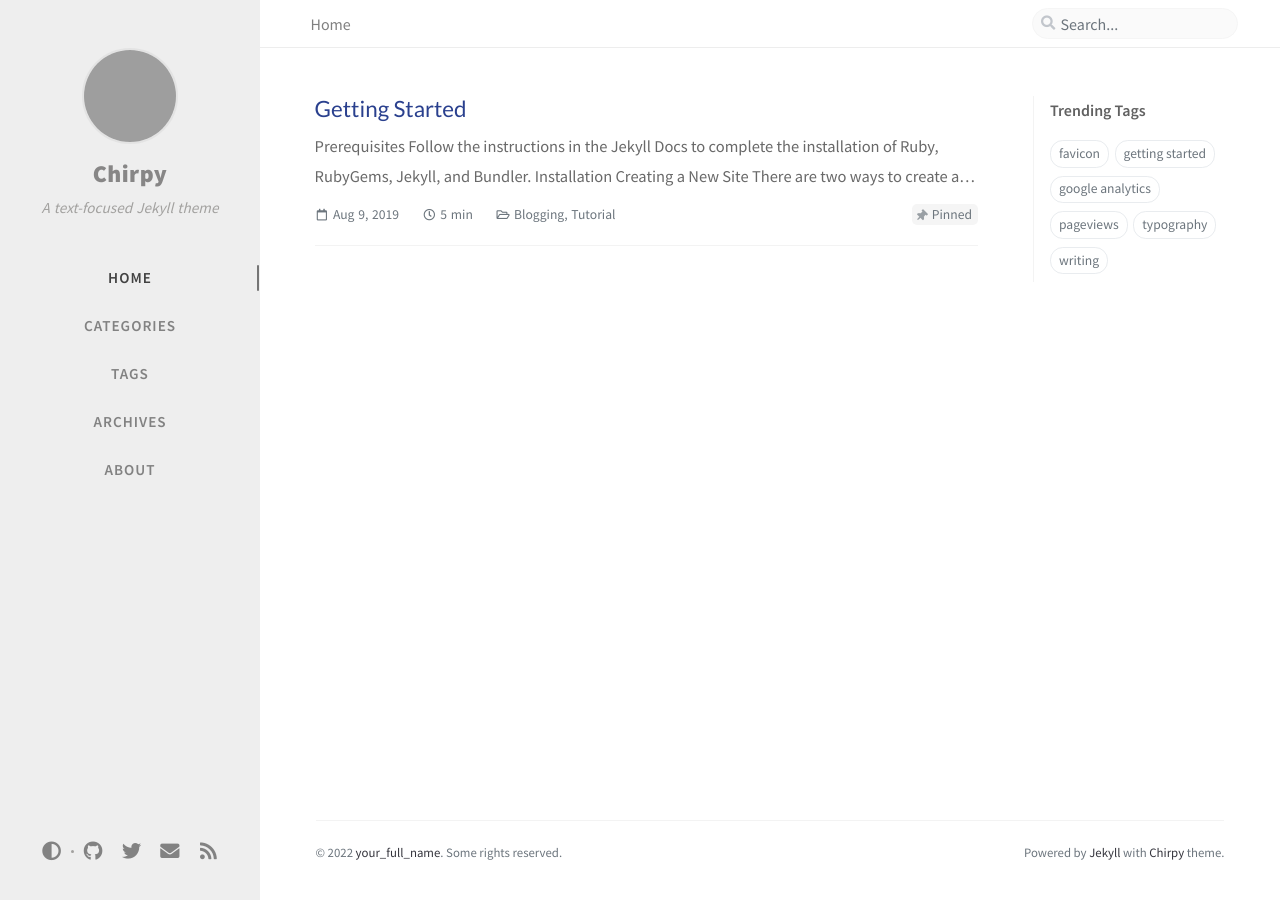
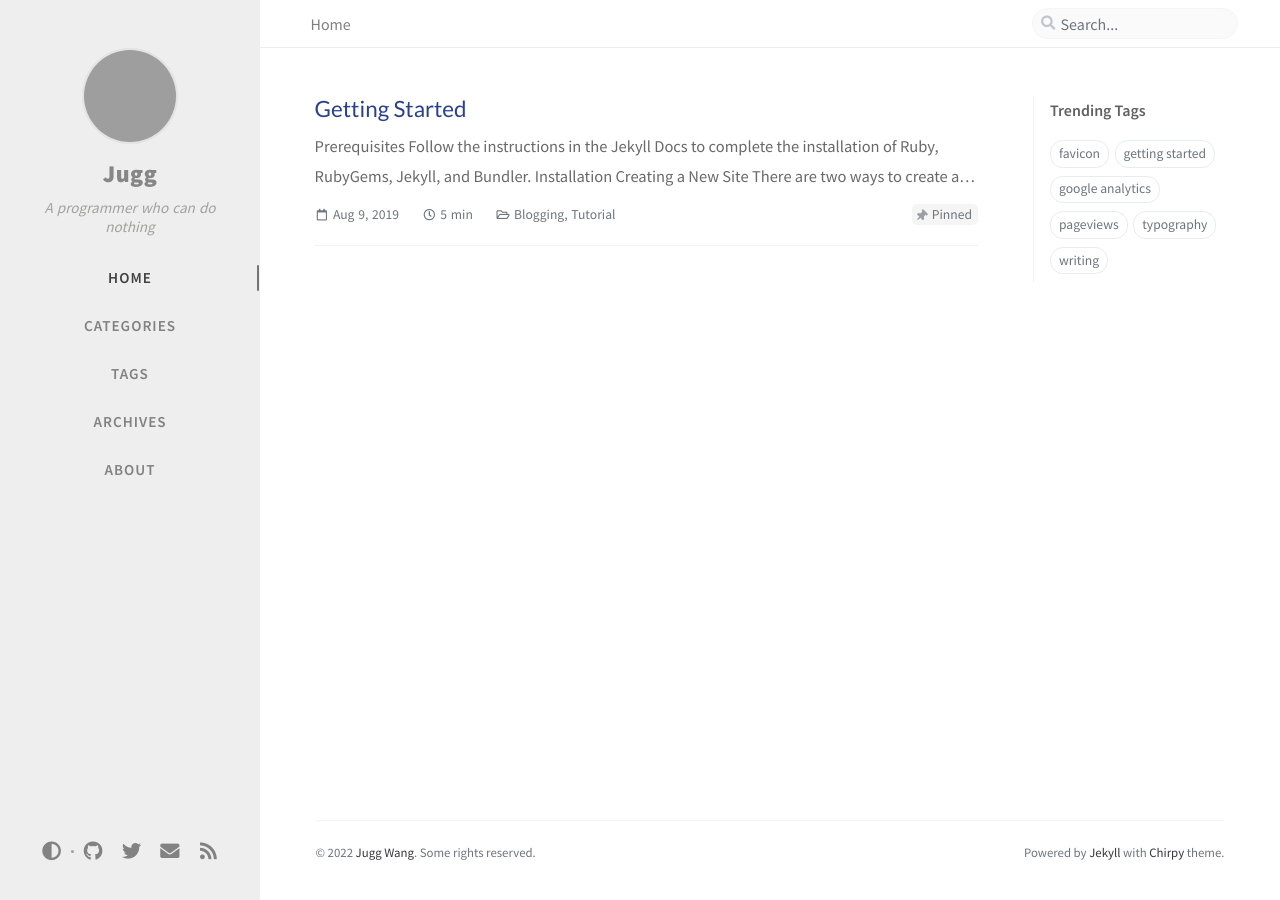
Before and after one commit to kekaiwang/kekaiwang.github.io, a Jekyll site: the page built from index.html, in a window 1280 px wide. Built offline with Jekyll 4.4.1, drawn with Linux system fonts in a browser that asks for light colours; nearby versions of some CDN libraries; comment, search, counter and statistics services are not loaded; grey boxes are pictures that could not be loaded.

Commit message:
init config

```diff
--- a/_config.yml
+++ b/_config.yml
@@ -18,33 +18,32 @@ timezone: Asia/Shanghai
 # jekyll-seo-tag settings › https://github.com/jekyll/jekyll-seo-tag/blob/master/docs/usage.md
 # ↓ --------------------------
 
-title: Chirpy                          # the main title
+title: Jugg                          # the main title
 
-tagline: A text-focused Jekyll theme   # it will display as the sub-title
+tagline: A programmer who can do nothing   # it will display as the sub-title
 
 description: >-                        # used by seo meta and the atom feed
-  A minimal, portfolio, sidebar,
-  bootstrap Jekyll theme with responsive web design
-  and focuses on text presentation.
+  wangkekai, kekaiwang, Jugg, 王铁匠,
+  A programmer who can do nothing.
 
 # fill in the protocol & hostname for your site, e.g., 'https://username.github.io'
 url: ''
 
 github:
-  username: github_username             # change to your github username
+  username: kekaiwang             # change to your github username
 
-twitter:
-  username: twitter_username            # change to your twitter username
+twitter: false
+  # username:             # change to your twitter username
 
 social:
   # Change to your full name.
   # It will be displayed as the default author of the posts and the copyright owner in the Footer
-  name: your_full_name
-  email: example@doamin.com             # change to your email address
+  name: Jugg Wang
+  email: wkekai@163.com             # change to your email address
   links:
     # The first element serves as the copyright owner's link
-    - https://twitter.com/username      # change to your twitter homepage
-    - https://github.com/username       # change to your github homepage
+    - https://github.com/kekaiwang     # change to your twitter homepage
+    # - https://github.com/kekaiwang       # change to your github homepage
     # Uncomment below to add more social links
     # - https://www.facebook.com/username
     # - https://www.linkedin.com/in/username
@@ -79,10 +78,10 @@ theme_mode:   # [light|dark]
 # will be added to all image (site avatar & posts' images) paths starting with '/'
 #
 # e.g. 'https://cdn.com'
-img_cdn: 'https://cdn.jsdelivr.net/gh/cotes2020/chirpy-images@f4e0354b674f65a53b8917f0f786ed2956898cc1'
+img_cdn: 'https://mail.wangkekai.cn/37c5b9f0875c22ddf214c53ca5985d1a'
 
 # the avatar on sidebar, support local or CORS resources
-avatar: '/commons/avatar.jpg'
+avatar: 'https://mail.wangkekai.cn/37c5b9f0875c22ddf214c53ca5985d1a'
 
 # boolean type, the global switch for ToC in posts.
 toc: true
```
